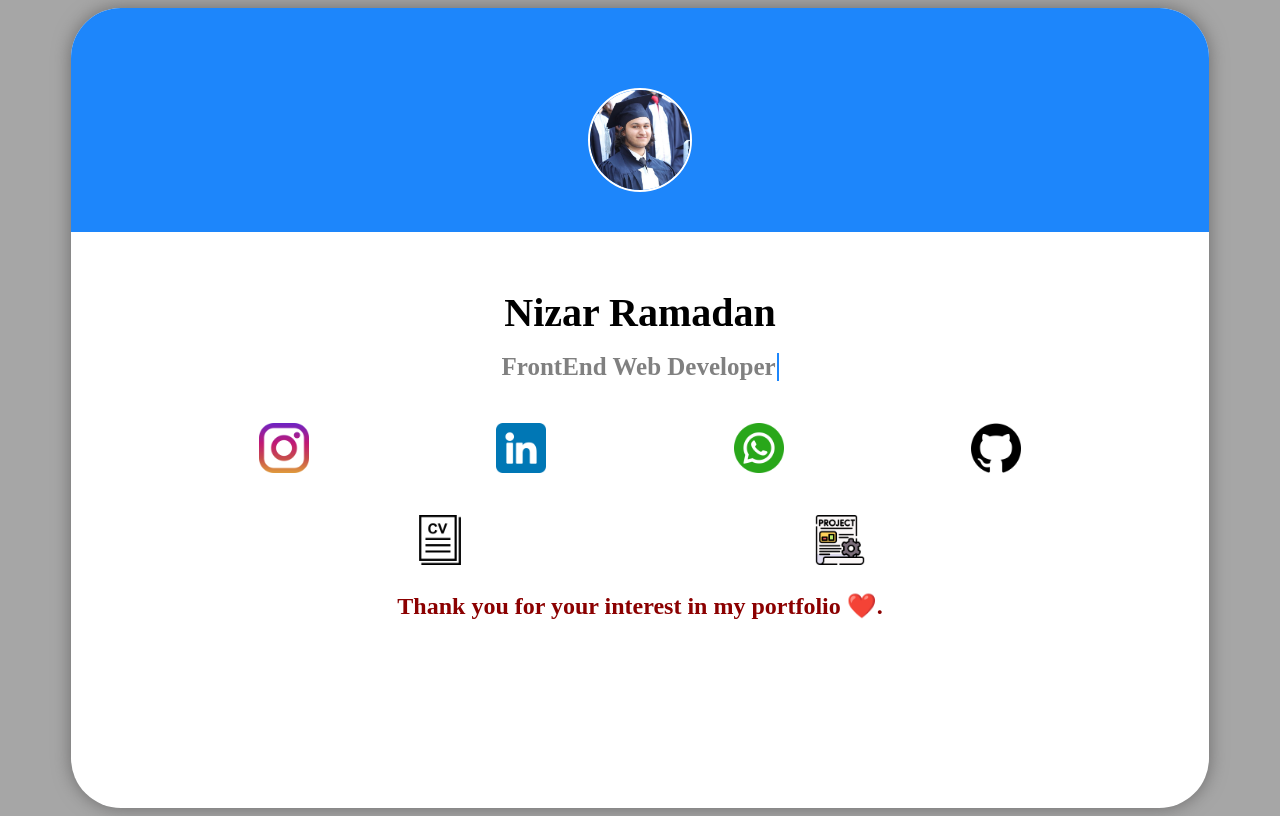
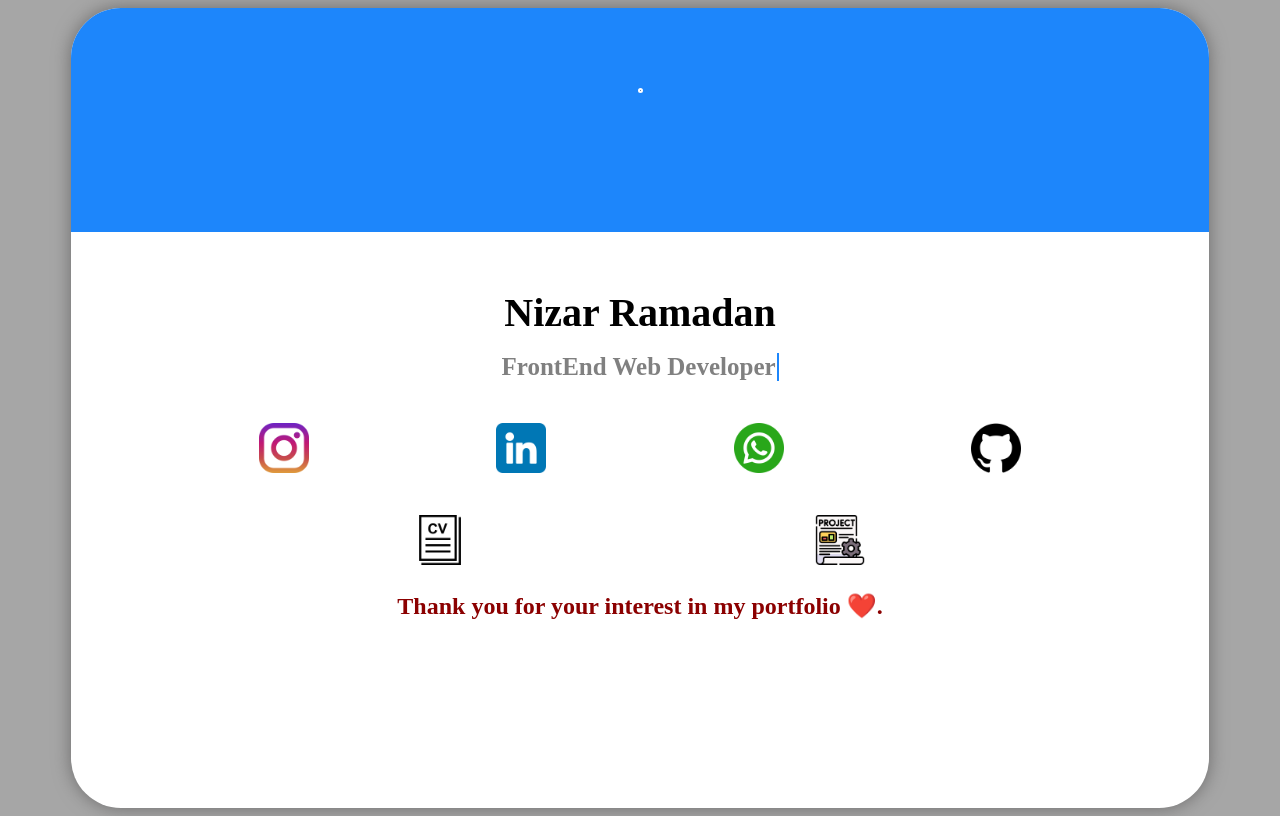
Before and after one commit to NizaRam0/portfoli0, a plain HTML site: page index.html in a window 1280 px wide. Drawn offline with nearby package versions, Linux system fonts and the light colour scheme; a web font is replaced by a local one.

Commit message:
Update stylesheet.css

```diff
--- a/stylesheet.css
+++ b/stylesheet.css
@@ -41,7 +41,7 @@ body{
 }
 #pfp{
     margin-top: 3%;
-    width:100px;
+    width:1px;
     border-radius: 55%;
     border: #ffffff 2px solid;
 
```
